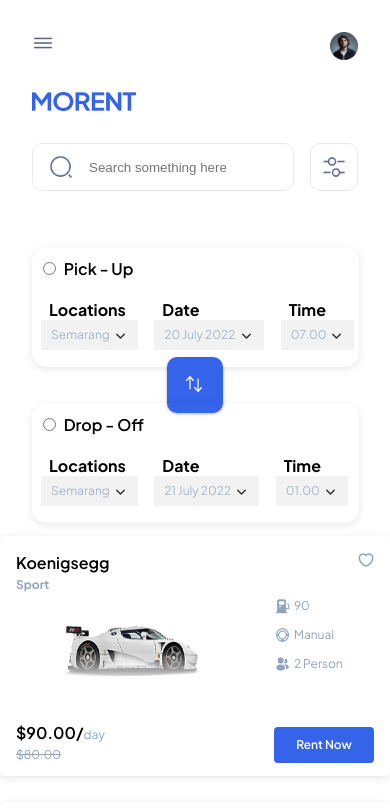
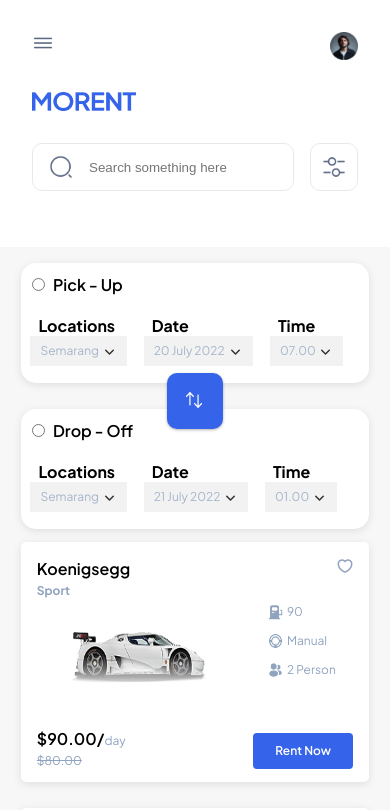
Before and after one commit to clarencepanto/morentcars, a React (Vite) app: page / in a window 390 px wide. Shown: the top 810 px of the page. Built offline with nearby package versions, Linux system fonts and the light colour scheme.

Commit message:
adjusted cards and padding on mobile version

```diff
--- a/src/App.jsx
+++ b/src/App.jsx
@@ -19,13 +19,17 @@
   return (
     <div>
       <Header toggleMenu={toggleMenu} />
+      <section className="maininfo">
+        <div className="infocards">
           <InfoCardPickUp />
           <div className="btn--swap">
             <img src={swapImage} alt="swapbutton" className="swapbtnsize" />
           </div>
           <InfoCardDropOff />
+        </div>
         <Sidebar isOpen={isOpen} />
         <Footer />
+      </section>
     </div>
   );
 }
--- a/src/styles/components/_button.scss
+++ b/src/styles/components/_button.scss
@@ -67,10 +67,18 @@
     background-color: $primary-color-500;
     border-radius: 10px;
     margin: auto;
-    margin-top: -10px;
-    margin-bottom: -10px;
+    position: relative;
+    margin-top: -30px;
+    top: 20px;
     padding: 1.2rem;
     box-shadow: 0 1px 3px rgba(0, 0, 0, 0.3);
+    z-index: 2;
+
+    @include desktop {
+      transform: translateY(50px);
+      margin-left: -7px;
+      margin-right: -7px;
+    }
   }
 
   &:active {
--- a/src/styles/components/_card.scss
+++ b/src/styles/components/_card.scss
@@ -6,6 +6,7 @@
   max-width: 650px;
   height: 15rem;
   padding: 1rem;
+  background-color: white;
 
   @include tablet {
     width: 100%;
@@ -32,6 +33,7 @@
   border: 1px solid black;
   padding: 0.7rem;
   border-radius: 15px;
+  background-color: white;
 
   @include tablet {
     width: 30.375rem;
--- a/src/styles/features/_infocardpickup.scss
+++ b/src/styles/features/_infocardpickup.scss
@@ -6,6 +6,9 @@
     margin: auto;
     box-shadow: 0 2px 8px rgba(0, 0, 0, 0.1);
     border: none;
+    width: 100%;
+    max-width: 650px;
+    z-index: 1;
 
     &__label {
       padding-left: 0.5rem;
@@ -86,3 +89,11 @@
     }
   }
 }
+
+.infocards {
+  padding-top: 1rem;
+  @include desktop {
+    display: flex;
+    justify-content: center;
+  }
+}
--- a/src/styles/layout/_footer.scss
+++ b/src/styles/layout/_footer.scss
@@ -3,6 +3,7 @@
 
 .footer {
   padding: 1rem;
+
   .fcontainer {
     @include tablet {
       display: flex;
--- a/src/styles/main.scss
+++ b/src/styles/main.scss
@@ -1,4 +1,5 @@
 @use "abstracts/variables" as *;
+@use "./abstracts/mixins" as *;
 @use "components/button";
 @use "components/card";
 @use "layout/header";
@@ -13,3 +14,11 @@
 body {
   font-family: "Plus Jakarta Sans", sans-serif;
 }
+
+.maininfo {
+  padding: 0 1.3rem;
+  background-color: #f7f7f7;
+  @include desktop {
+    transform: translateY(-80px);
+  }
+}
```
Lines whose indentation alone changed are shown as unchanged.
